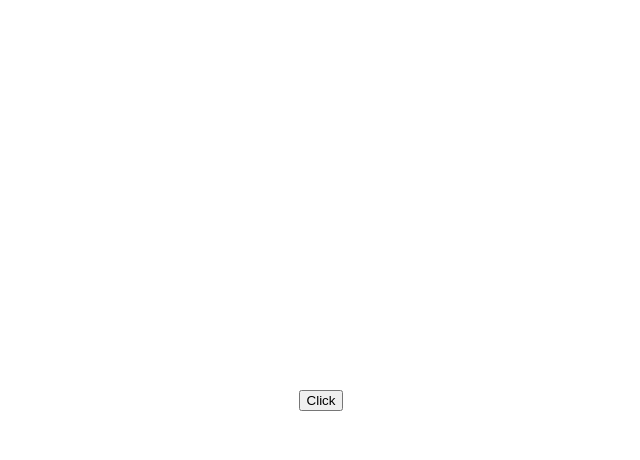
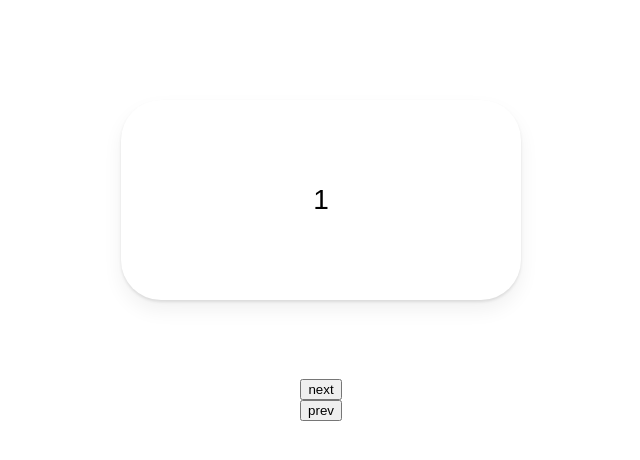
Before and after one commit to Deemou/react-masterclass, a React (Create React App) app: page / in a window 1280 px wide. Shown: the top 460 px of the page, without its empty margins (319-959 px from the left). Built offline with nearby package versions, Linux system fonts and the light colour scheme; the HTML template or start-up script is replaced by a standard one.

Commit message:
#7.12 Slider part One

```diff
--- a/src/App.tsx
+++ b/src/App.tsx
@@ -8,6 +8,7 @@
   display: flex;
   justify-content: center;
   align-items: center;
+  flex-direction: column;
 `;
 
 const Box = styled(motion.div)`
@@ -17,42 +18,53 @@
   border-radius: 40px;
   position: absolute;
   top: 100px;
+  display: flex;
+  justify-content: center;
+  align-items: center;
+  font-size: 28px;
   box-shadow: 0 2px 3px rgba(0, 0, 0, 0.1), 0 10px 20px rgba(0, 0, 0, 0.06);
 `;
 
-const boxVariants = {
-  initial: {
+const box = {
+  invisible: {
+    x: 500,
     opacity: 0,
     scale: 0,
   },
   visible: {
+    x: 0,
     opacity: 1,
     scale: 1,
-    rotateZ: 360,
+    transition: {
+      duration: 1,
+    },
   },
-  leaving: {
-    opacity: 0,
-    scale: 0,
-    y: 50,
-  },
+  exit: { x: -500, opacity: 0, scale: 0, transition: { duration: 1 } },
 };
 
 function App() {
-  const [showing, setShowing] = useState(false);
-  const toggleShowing = () => setShowing((prev) => !prev);
+  const [visible, setVisible] = useState(1);
+  const nextPlease = () => setVisible((prev) => (prev === 10 ? 10 : prev + 1));
+  const prevPlease = () => setVisible((prev) => (prev === 1 ? 1 : prev - 1));
   return (
     <Wrapper>
-      <button onClick={toggleShowing}>Click</button>
       <AnimatePresence>
-        {showing ? (
-          <Box
-            variants={boxVariants}
-            initial="initial"
-            animate="visible"
-            exit="leaving"
-          />
-        ) : null}
+        {[1, 2, 3, 4, 5, 6, 7, 8, 9, 10].map((i) =>
+          i === visible ? (
+            <Box
+              variants={box}
+              initial="invisible"
+              animate="visible"
+              exit="exit"
+              key={i}
+            >
+              {i}
+            </Box>
+          ) : null
+        )}
       </AnimatePresence>
+      <button onClick={nextPlease}>next</button>
+      <button onClick={prevPlease}>prev</button>
     </Wrapper>
   );
 }
```
